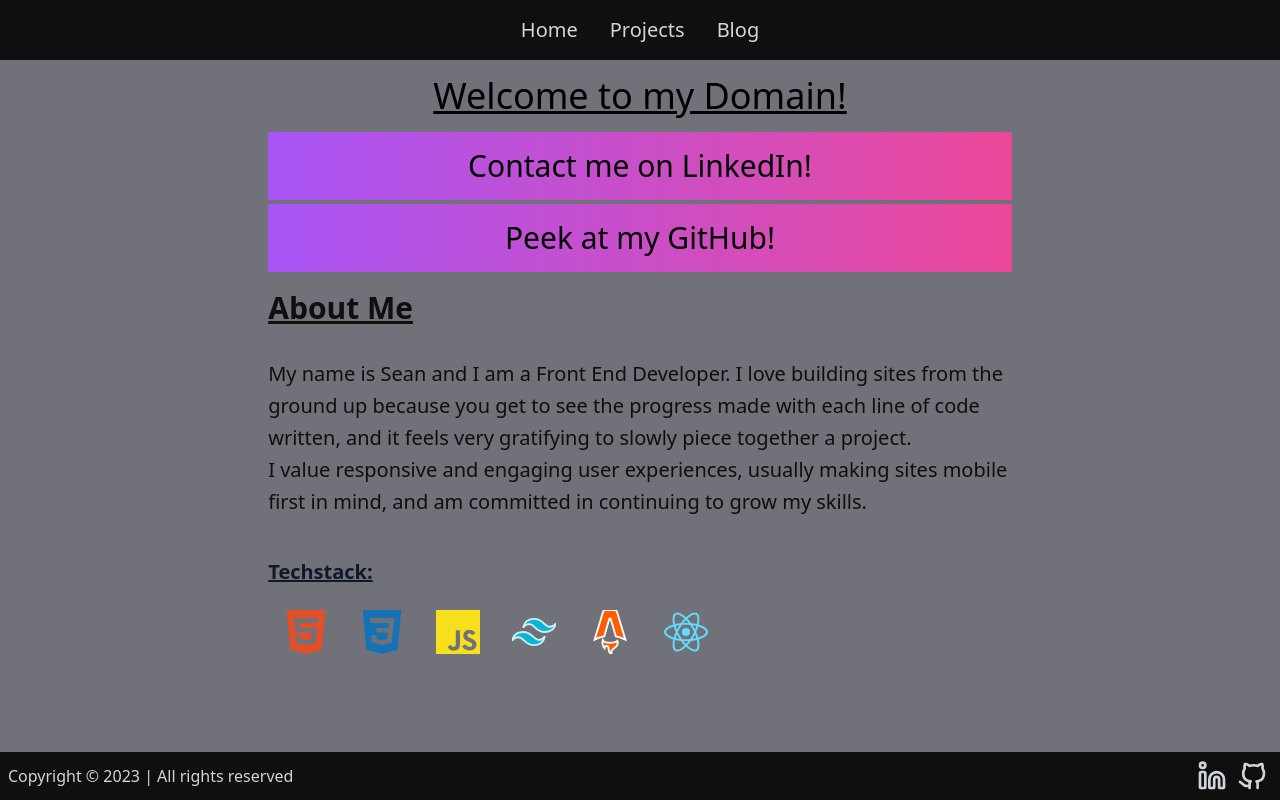
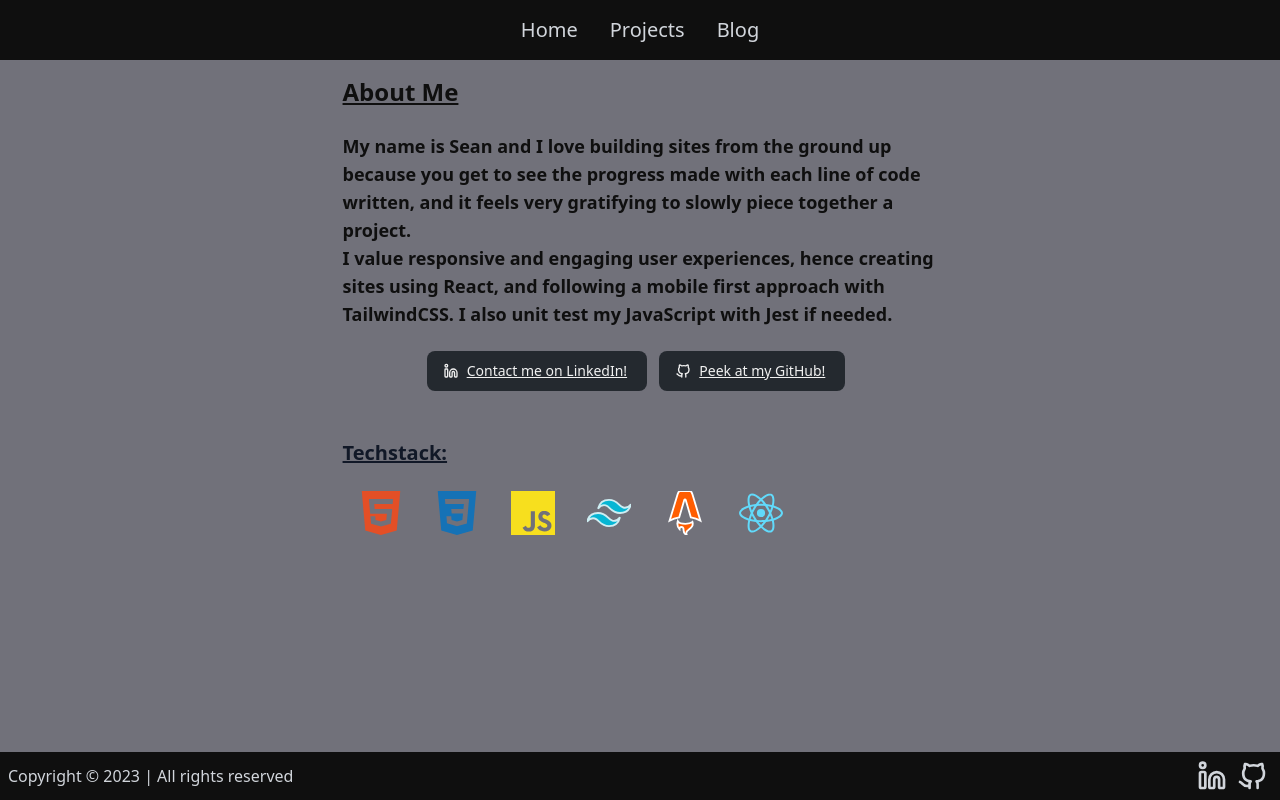
Before and after one commit to ExpressOwl/Ramblings, an Astro site: page / in a window 1280 px wide. Built offline with nearby package versions, Linux system fonts and the light colour scheme; Astro itself is replaced by a stand-in of ours.

Commit message:
Tweaked homepage bio and layout

```diff
--- a/src/pages/index.astro
+++ b/src/pages/index.astro
@@ -38,7 +38,6 @@ const skillSet = [
 ---
 
 <Base title="Welcome">
-  <h1 class="text-4xl mb-4 text-center underline">Welcome to my Domain!</h1>
   <img
     class="2xl:block absolute h-4/6 top-28 left-14 opacity-70 hidden -z-10"
     src="/images/WorkingMan.png"
@@ -49,29 +48,33 @@ const skillSet = [
     src="/images/WorkingMan2.png"
     alt=""
   />
+
+  <div class="prose mx-4 text-[#0f0f0f]">
+    <h2 class="underline text-[#0f0f0f]">About Me</h2>
+    <p class="text-lg font-bold">
+      My name is Sean and I love building sites from the ground up because you
+      get to see the progress made with each line of code written, and it feels
+      very gratifying to slowly piece together a project. <br /> I value responsive
+      and engaging user experiences, hence creating sites using React, and following
+      a mobile first approach with TailwindCSS. I also unit test my JavaScript with
+      Jest if needed.
+    </p>
     <div class="text-center mb-4">
       {
         mediaLinks.map((item) => (
+          <>
             <a
               href={item.href}
               target="_blank"
-          class="text-3xl mx-4 block bg-gradient-to-r from-purple-500 to-pink-500 px-2 py-4 cursor-pointer transition-all hover:shadow-md m-1"
+              class="text-[#f1f1f1] bg-[#24292F] focus:ring-4 focus:outline-none focus:ring-[#24292F]/50 font-medium rounded-lg text-sm px-5 py-2.5 text-center inline-flex items-center focus:ring-gray-500 hover:bg-[#050708]/30 mr-2 mb-2"
             >
+              <Icon name={item.name} class="w-4 h-4 mr-2 -ml-1" />
               {item.text} {item.name}!
             </a>
+          </>
         ))
       }
     </div>
-
-  <div class="prose text-xl mx-4 text-[#0f0f0f]">
-    <h2 class="underline text-[#0f0f0f]">About Me</h2>
-    <p class="leading-8">
-      My name is Sean and I am a Front End Developer. I love building sites from
-      the ground up because you get to see the progress made with each line of
-      code written, and it feels very gratifying to slowly piece together a
-      project. <br /> I value responsive and engaging user experiences, usually making
-      sites mobile first in mind, and am committed in continuing to grow my skills.
-    </p>
     <h2 class="prose text-xl underline">
       Techstack: <div class="flex flex-wrap mt-4 text-[#0f0f0f]">
         {
```
Lines whose indentation alone changed are shown as unchanged.
